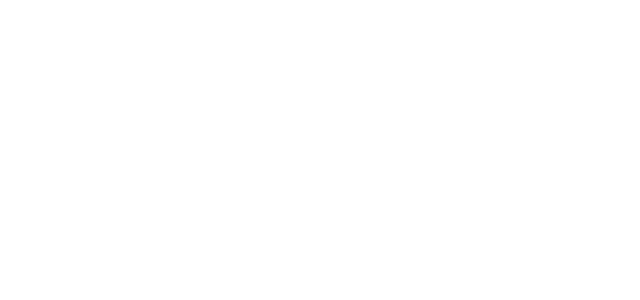
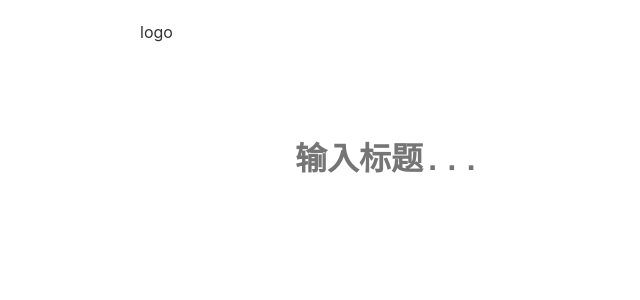
Before and after one commit to jrb1995/nuxt-app-demo, a Nuxt app: page /write in a window 1280 px wide. Before the commit this address had no page. Shown: the top 300 px of the page, without its empty margins (0-640 px from the left). Built offline with nearby package versions, Linux system fonts and the light colour scheme.

Commit message:
feat: 引入富文本编辑器

```diff
--- a/nuxt.config.js
+++ b/nuxt.config.js
@@ -23,11 +23,15 @@
   ** Global CSS
   */
   css: [
+    'quill/dist/quill.snow.css',
+    'quill/dist/quill.bubble.css',
+    'quill/dist/quill.core.css'
   ],
   /*
   ** Plugins to load before mounting the App
   */
   plugins: [
+    { src: '~plugins/quill.js', ssr: false }
   ],
   /*
   ** Nuxt.js dev-modules
--- a/package.json
+++ b/package.json
@@ -12,7 +12,8 @@
   },
   "dependencies": {
     "@nuxtjs/axios": "^5.8.0",
-    "nuxt": "^2.0.0"
+    "nuxt": "^2.0.0",
+    "vue-quill-editor": "^3.0.6"
   },
   "devDependencies": {}
 }
--- /dev/null
+++ b/pages/write/index.vue
@@ -0,0 +1,157 @@
+<template>
+  <div id="web-editor">
+    <header class="header">
+      <div class="header-content">
+        logo
+      </div>
+    </header>
+
+    <textarea ref="textarea" placeholder="输入标题..." spellcheck="false" maxlength="80" rows="1" class="title-input" @input="handleChange"></textarea>
+    <div
+      class="quill-editor"
+      :content="content"
+      @change="onEditorChange($event)"
+      @blur="onEditorBlur($event)"
+      @focus="onEditorFocus($event)"
+      @ready="onEditorReady($event)"
+      v-quill:myQuillEditor="editorOption">
+    </div>
+  </div>
+</template>
+
+<script>
+  export default {
+    data () {
+      return {
+        content: '',
+        editorOption: {
+          // some quill options
+          placeholder: '输入正文...',
+          modules: {
+            toolbar: [
+              ['bold', 'italic', 'underline', 'strike', 'blockquote', 'code-block']
+            ],
+          }
+        }
+      }
+    },
+    mounted() {
+      console.log('app init, my quill insrance object is:', this.myQuillEditor)
+    },
+    methods: {
+      onEditorBlur(editor) {
+        console.log('editor blur!', editor)
+      },
+      onEditorFocus(editor) {
+        console.log('editor focus!', editor)
+      },
+      onEditorReady(editor) {
+        console.log('editor ready!', editor)
+      },
+      onEditorChange({ editor, html, text }) {
+        console.log('editor change!', editor, html, text)
+        this.content = html
+      },
+      handleChange (e) {
+        this.$refs.textarea.style.height = 'auto';
+        this.$refs.textarea.style.height = this.$refs.textarea.scrollHeight + 'px';
+      }
+    }
+  }
+</script>
+
+<style scoped>
+.header {
+  position: fixed;
+  top: 0;
+  left: 0;
+  right: 0;
+  padding: 0 16px;
+  height: 64px;
+  background-color: #fff;
+  border-bottom: none;
+  z-index: 100;
+}
+
+.header-content {
+  display: flex;
+  align-items: center;
+  margin: 0 auto;
+  width: 1000px;
+  max-width: 100%;
+  height: 100%;
+}
+
+.title-input {
+  margin: 0;
+  padding: 0;
+  line-height: 36px;
+  font-size: 32px;
+  font-weight: 700;
+  color: #000;
+  border: none;
+  outline: none;
+  resize: none;
+  overflow: hidden;
+  width: 100%;
+
+  padding-top: 144px;
+
+  padding-left: calc(50% - 345px);
+  padding-right: calc(50% - 345px);
+}
+</style>
+
+<style>
+html {
+  color: #333;
+  font-family: -apple-system,system-ui,BlinkMacSystemFont,Helvetica Neue,PingFang SC,Hiragino Sans GB,Microsoft YaHei,Arial,sans-serif;
+}
+
+.ql-toolbar.ql-snow {
+  position: fixed;
+  top: 64px;
+  width: 100%;
+  user-select: none;
+  z-index: 50;
+  border: none;
+  border-bottom: 1px solid #f7f7f7;
+  background-color: #fff;
+  /* padding: 0; */
+  /* font-family: Helvetica Neue,Helvetica,Arial,sans-serif; */
+}
+
+.ql-toolbar.ql-snow .ql-formats {
+  display: block;
+  margin: 0 auto;
+  padding: 0;
+  width: 700px;
+  max-width: 100%;
+}
+
+.quill-editor {
+  padding-top: 36px;
+  padding-left: calc(50% - 345px);
+  padding-right: calc(50% - 345px);
+  font-family: -apple-system,system-ui,BlinkMacSystemFont,Helvetica Neue,PingFang SC,Hiragino Sans GB,Microsoft YaHei,Arial,sans-serif;
+}
+
+.ql-editor {
+  padding: 0;
+  position: relative;
+  font-size: 16px;
+  line-height: 1.6;
+  word-break: break-word;
+}
+
+.ql-container.ql-snow {
+  border: none;
+}
+
+.ql-editor.ql-blank::before {
+  left: 0;
+  right: 0;
+  font-style: normal;
+  color: #b3b3b1;
+}
+</style>
--- /dev/null
+++ b/plugins/quill.js
@@ -0,0 +1,4 @@
+import Vue from 'vue'
+import VueQuillEditor from 'vue-quill-editor/dist/ssr'
+
+Vue.use(VueQuillEditor)
```
Also changed, not shown: 1 other file (tests, documents, lock files or other folders).
